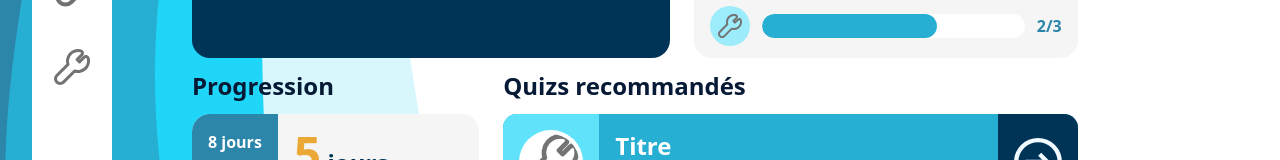
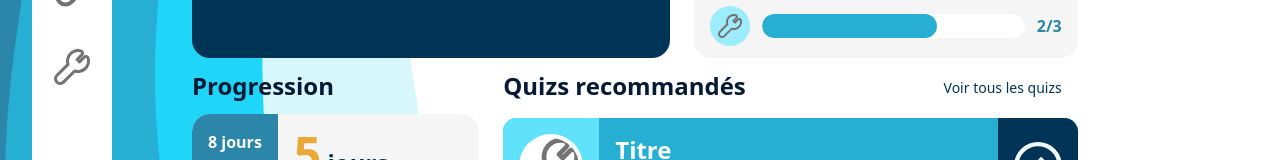
Before and after one commit to SHAfoin/learn-and-phish, a Next.js app: page /app in a window 1280 px wide. Shown: the part 490-650 px from the top of the page. Built offline with nearby package versions, Linux system fonts and the light colour scheme.

Commit message:
feat(page): add button to view all quizzes and improve layout

```diff
--- a/app/app/page.tsx
+++ b/app/app/page.tsx
@@ -2,6 +2,7 @@ import ProfileHeader from "@/components/ProfileHeader";
 import QuestTile from "@/components/QuestTile";
 import QuizWidget from "@/components/QuizWidget";
 import StreakProgressWidget from "@/components/StreakProgressWidget";
+import { Button } from "@/components/ui/button";
 import WorldProgressWidget from "@/components/WorldProgressWidget";
 import React from "react";
 
@@ -59,9 +60,13 @@ export default function page() {
           />
         </div>
         <div className="flex flex-col gap-3 flex-2">
-          <h2 className="text-2xl text-ocean-950 font-bold">
-            Quizs recommandés
-          </h2>
+          <div className="flex justify-between">
+            <h2 className="text-2xl text-ocean-950 font-bold">
+              Quizs recommandés
+            </h2>
+            <Button variant={"link"}>Voir tous les quizs</Button>
+          </div>
+
           <QuizWidget />
           <QuizWidget />
         </div>
```
